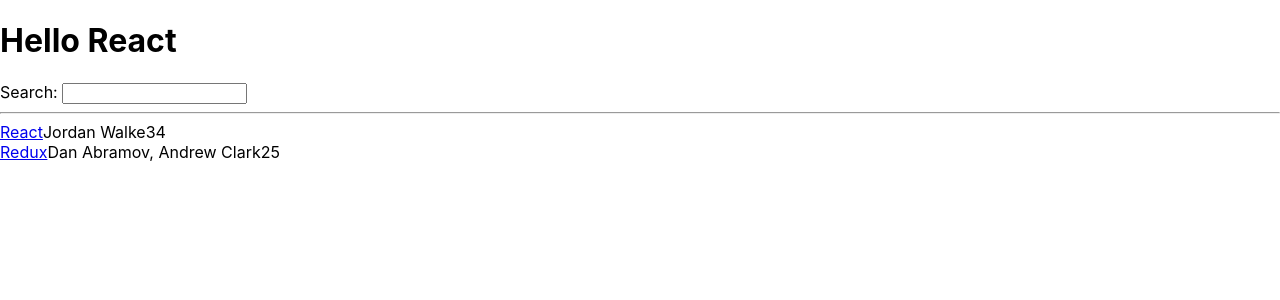
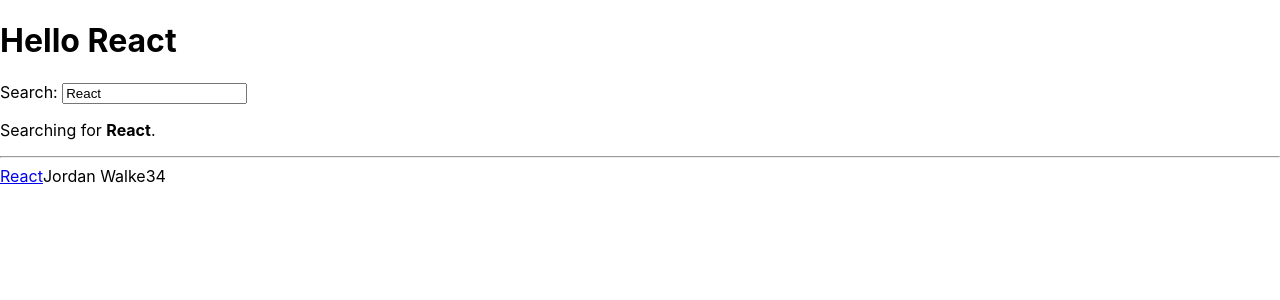
Before and after one commit to elieonline/react_app, a React (Create React App) app: page / in a window 1280 px wide. Shown: the top 300 px of the page. Built offline with nearby package versions, Linux system fonts and the light colour scheme.

Commit message:
react custom hooks

```diff
--- a/src/App.js
+++ b/src/App.js
@@ -1,8 +1,20 @@
 import "./App.css";
+import { useState, useEffect } from "react";
 
 const title = "React";
 
-const list = [
+const useSemiPersistState = (key, initialState) => {
+  const [value, setValue] = useState(localStorage.getItem(key) || initialState);
+
+  useEffect(() => {
+    localStorage.setItem(key, value);
+  }, [value, key]);
+
+  return [value, setValue];
+};
+
+const App = () => {
+  const stories = [
     {
       title: "React",
       url: "https://reactjs.org/",
@@ -21,26 +33,43 @@
     },
   ];
 
-const App = () => {
-  const handleChange = (event) => {
-    console.log(event.target.value);
+  const [searchTerm, setSearchTerm] = useSemiPersistState("search", "React");
+
+  const handleSearch = (event) => {
+    setSearchTerm(event.target.value);
   };
+
+  const searchedStories = stories.filter((story) =>
+    story.title.toLowerCase().includes(searchTerm.toLowerCase())
+  );
 
   return (
     <div>
       <h1> Hello {title} </h1>
-      <label htmlFor="search"> Search: </label>{" "}
-      <input id="search" type="text" onChange={handleChange} />
+      <Search onSearch={handleSearch} searchTerm={searchTerm} />
       <hr />
-      <List />
+      <List list={searchedStories} />
     </div>
   );
 };
 
-const List = () => {
-  return list.map((item) => {
+const Search = ({ onSearch, searchTerm }) => {
   return (
-      <div key={item.objectID}>
+    <div>
+      <label htmlFor="search"> Search: </label>{" "}
+      <input id="search" type="text" value={searchTerm} onChange={onSearch} />
+      <p>
+        Searching for <strong>{searchTerm}</strong>.
+      </p>
+    </div>
+  );
+};
+
+const List = ({ list }) =>
+  list.map((item) => <Item key={item.objectID} item={item} />);
+
+const Item = ({ item }) => (
+  <div>
     <span>
       <a href={item.url}>{item.title}</a>
     </span>
@@ -49,7 +78,5 @@
     <span>{item.points}</span>
   </div>
 );
-  });
-};
 
 export default App;
```
Lines whose indentation alone changed are shown as unchanged.
